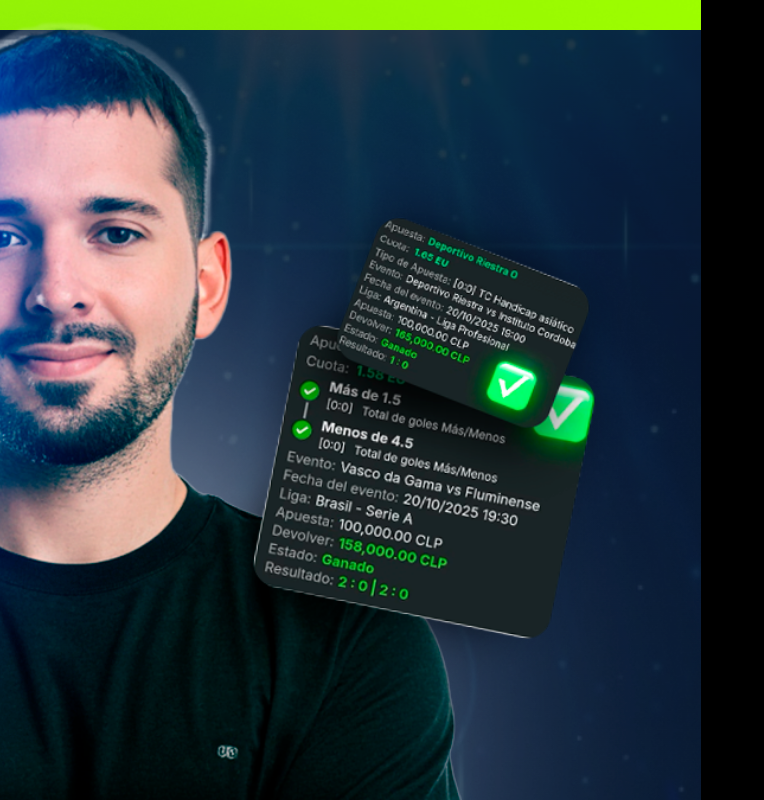
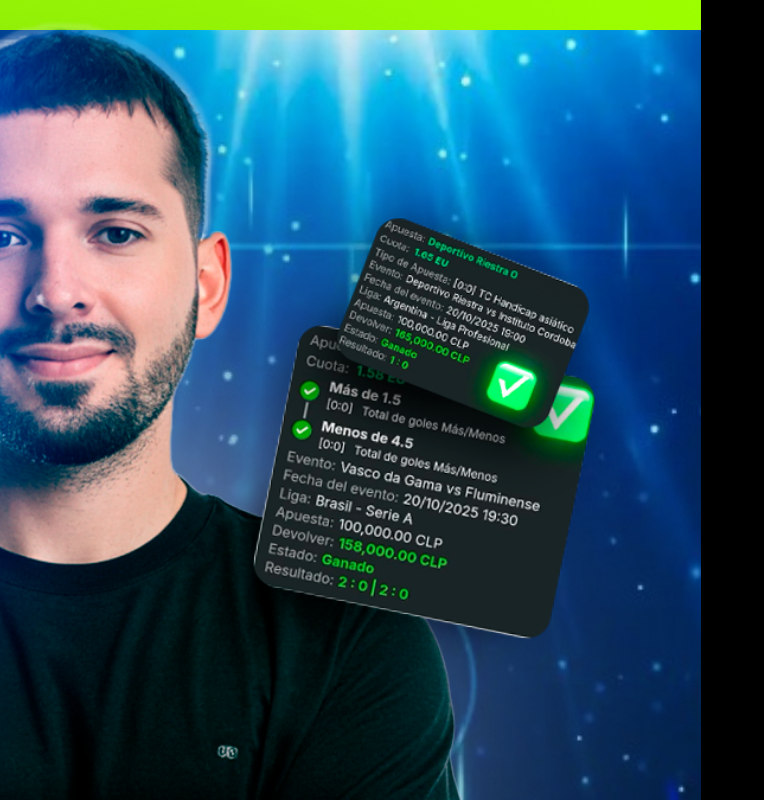
Before and after one commit to 24games/vicentefree, a React (Vite) app: page / in a window 1280 px wide. Shown: the top 800 px of the page, without its empty margins (0-764 px from the left). Built offline with nearby package versions, Linux system fonts and the light colour scheme.

Commit message:
fix: corrigir faixas de cores na landing page - simplificar backgrounds

```diff
--- a/index.html
+++ b/index.html
@@ -22,7 +22,9 @@
         * { margin: 0; padding: 0; box-sizing: border-box; }
         body { font-family: 'Montserrat', -apple-system, BlinkMacSystemFont, 'Segoe UI', sans-serif; background: #000; color: #fff; overflow-x: hidden; }
         .progress-bar { position: fixed; top: 0; left: 0; height: 4px; background: linear-gradient(90deg, #9EFF00, #00FF00); width: 0%; z-index: 9999; transition: width 0.3s ease; }
-        .hero { min-height: 100vh; background: linear-gradient(180deg, #9EFF00 0%, #9EFF00 30px, rgba(10, 22, 40, 0.85) 30px), url('public/image/background.jpg'); background-size: cover; background-position: center; background-repeat: no-repeat; background-attachment: fixed; position: relative; overflow: hidden; }
+        .hero { min-height: 100vh; background: url('public/image/background.jpg'); background-size: cover; background-position: center; background-repeat: no-repeat; background-attachment: fixed; position: relative; overflow: hidden; }
+        .hero::before { content: ''; position: absolute; top: 0; left: 0; right: 0; height: 30px; background: #9EFF00; z-index: 0; }
+        .hero-content { z-index: 1; }
         .hero-content { max-width: 100%; margin: 0 auto; padding: 0; text-align: center; display: flex; flex-direction: column; position: relative; }
         .hero-image { max-width: 100%; width: 100vw; margin: 0; padding: 0; position: relative; display: block; left: 50%; right: 50%; margin-left: -50vw; margin-right: -50vw; }
         .vicente-photo { width: 100vw; max-width: 100vw; height: auto; margin: 0; display: block; position: relative; z-index: 1; margin-left: calc(-50vw + 50%); margin-right: calc(-50vw + 50%); }
@@ -81,7 +83,7 @@
         .telegram-icon { width: 22px; height: 22px; stroke: #fff; stroke-width: 2.5; fill: none; }
         .telegram-download-link { color: #fff; text-decoration: underline; font-size: 1rem; transition: color 0.3s ease; }
         .telegram-download-link:hover { color: #0088cc; }
-        footer { background: linear-gradient(180deg, #0a1628 0%, #000 100%); padding: 4rem 2rem 2rem; margin-top: 1rem; border-top: 3px solid #9EFF00; position: relative; overflow: hidden; }
+        footer { background: #000; padding: 4rem 2rem 2rem; margin-top: 1rem; border-top: 3px solid #9EFF00; position: relative; overflow: hidden; }
         footer::before { content: ''; position: absolute; top: 0; left: 0; right: 0; height: 1px; background: linear-gradient(90deg, transparent, #9EFF00, transparent); }
         .footer-content { max-width: 1400px; margin: 0 auto; text-align: center; }
         .footer-title { font-size: clamp(2.5rem, 6vw, 4rem); font-weight: 900; color: #9EFF00; margin-bottom: 3rem; text-transform: uppercase; }
--- a/src/components/LandingPage.css
+++ b/src/components/LandingPage.css
@@ -27,14 +27,24 @@ body {
 /* Hero Section */
 .hero {
     min-height: 100vh;
-    background: linear-gradient(180deg, #9EFF00 0%, #9EFF00 30px, rgba(10, 22, 40, 0.85) 30px),
-                url('/image/background.jpg');
+    background: url('/image/background.jpg');
     background-size: cover;
     background-position: center;
     background-repeat: no-repeat;
     background-attachment: fixed;
     position: relative;
     overflow: hidden;
+}
+
+.hero::before {
+    content: '';
+    position: absolute;
+    top: 0;
+    left: 0;
+    right: 0;
+    height: 30px;
+    background: #9EFF00;
+    z-index: 0;
 }
 
 .hero-content {
@@ -45,6 +55,7 @@ body {
     display: flex;
     flex-direction: column;
     position: relative;
+    z-index: 1;
 }
 
 .hero-image {
```
